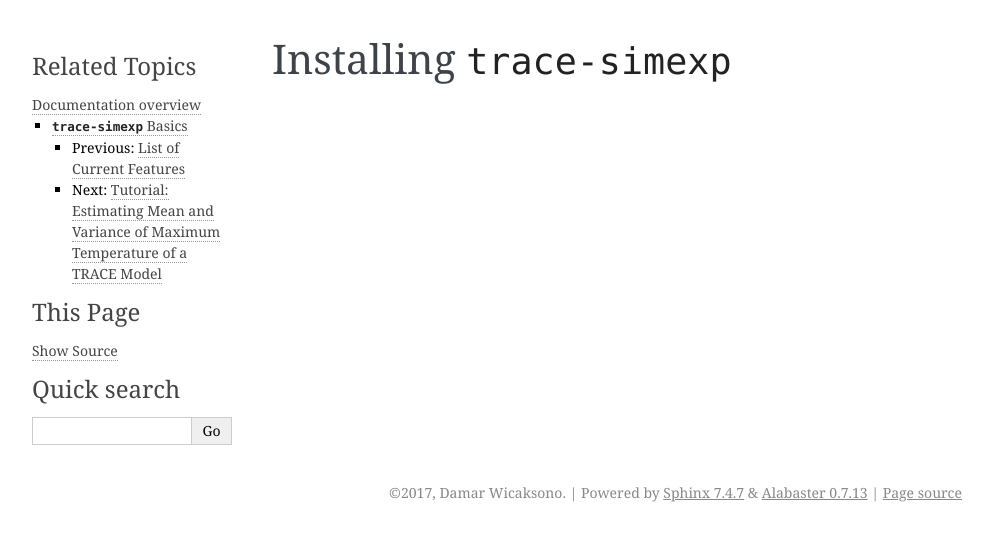
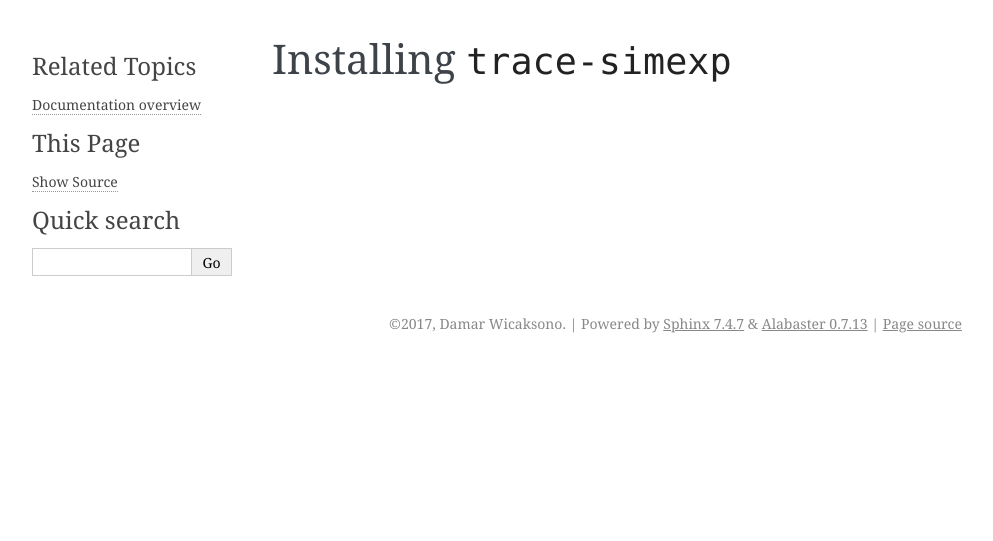
Before and after one commit to damar-wicaksono/trace-simexp, a Sphinx documentation site: the page built from docs/source/introduction/user_installation.rst, in a window 1280 px wide. Shown: the top 541 px of the page, without its empty margins (148-1141 px from the left). Built offline with Sphinx 7.4.7, drawn with Linux system fonts in a browser that asks for light colours; pages that are not in the unit, such as notebooks, are missing from menus.

```diff
--- a/docs/source/basics.rst
+++ /dev/null
@@ -1,13 +0,0 @@
-.. _basics:
-
-=======================
-``trace-simexp`` Basics
-=======================
-
-.. toctree::
-    :maxdepth: 2
-
-    basics/introduction
-    basics/features
-    basics/user_installation
-    basics/tutorial
--- a/docs/source/basics/introduction.rst
+++ /dev/null
@@ -1,5 +0,0 @@
-.. _trace_simexp_introduction:
-
-=====================================
-Introduction and Scope of the Utility
-=====================================
--- a/docs/source/basics/tutorial.rst
+++ /dev/null
@@ -1,5 +0,0 @@
-.. _trace_simexp_tutorial:
-
-==============================================================================
-Tutorial: Estimating Mean and Variance of Maximum Temperature of a TRACE Model
-==============================================================================
--- a/docs/source/conf.py
+++ b/docs/source/conf.py
@@ -16,6 +16,9 @@
 import sys
 import os
 import shlex
+
+here = os.path.abspath(os.path.dirname(__file__))
+exec(open('../../trace_simexp/_version.py').read())
 
 # If extensions (or modules to document with autodoc) are in another directory,
 # add these directories to sys.path here. If the directory is relative to the
@@ -61,7 +64,7 @@ author = 'Damar Wicaksono'
 # built documents.
 #
 # The short X.Y version.
-version = '0.3'
+version = __version__
 # The full version, including alpha/beta/rc tags.
 release = '1'
 
--- a/docs/source/developer_guide.rst
+++ /dev/null
@@ -1,5 +0,0 @@
-.. _trace_simexp_developer_guide:
-
-=================
-Developer's Guide
-=================
--- a/docs/source/implementation.rst
+++ /dev/null
@@ -1,5 +0,0 @@
-.. _trace_simexp_implementation:
-
-==============
-Implementation
-==============
--- /dev/null
+++ b/docs/source/introduction/tutorial.rst
@@ -0,0 +1,5 @@
+.. _trace_simexp_tutorial:
+
+====================================================================
+Tutorial: Simple Uncertainty Propagation of a Reflood Facility Model
+====================================================================
--- a/docs/source/user_guide/execute.rst
+++ /dev/null
@@ -1,5 +0,0 @@
-.. _trace_simexp_execute:
-
-==============
-Execution Step
-==============
--- a/docs/source/user_guide/postpro.rst
+++ /dev/null
@@ -1,5 +0,0 @@
-.. _trace_simexp_postpro:
-
-====================
-Post-processing Step
-====================
--- a/docs/source/user_guide/prepro.rst
+++ /dev/null
@@ -1,5 +0,0 @@
-.. _trace_simexp_prepro:
-
-===================
-Pre-processing Step
-===================
```
Also changed, not shown: docs/source/index.rst (+11 -27 lines), docs/source/user_guide.rst (+17 -7 lines), docs/source/introduction/features.rst (renamed from docs/source/basics/features.rst), docs/source/introduction/user_installation.rst (renamed from docs/source/basics/user_installation.rst).
